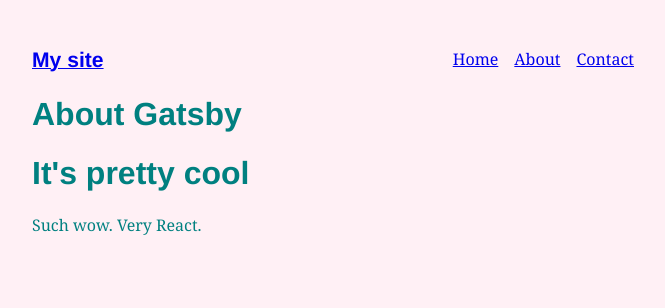
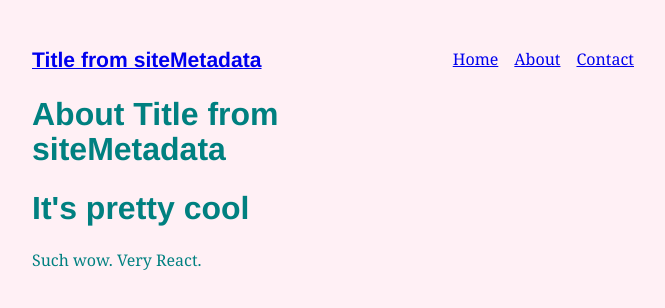
Before and after one commit to AE2s/GatsbyJs, a Gatsby site: page /about in a window 1280 px wide. Shown: the whole page, without its empty margins (299-964 px from the left). Built offline with nearby package versions, Linux system fonts and the light colour scheme; Gatsby itself is replaced by a stand-in of ours.

Commit message:
Part 4 : use graphQL to show metaData title

```diff
--- a/gatsby-config.js
+++ b/gatsby-config.js
@@ -5,6 +5,9 @@
  */
 
 module.exports = {
+  siteMetadata: {
+    title: `Title from siteMetadata`,
+  },
   plugins: [
     {
       resolve: `gatsby-plugin-typography`,
--- a/src/components/layout.js
+++ b/src/components/layout.js
@@ -1,5 +1,5 @@
 import React from "react"
-import { Link } from "gatsby"
+import { Link, useStaticQuery, graphql } from "gatsby"
 
 const ListLink = props => (
   <li style={{ display: `inline-block`, marginRight: `1rem` }}>
@@ -7,11 +7,23 @@
   </li>
 )
 
-export default ({ children }) => (
+export default ({ children }) => {
+  const data = useStaticQuery(
+    graphql`
+      query {
+        site {
+          siteMetadata {
+            title
+          }
+        }
+      }
+    `
+  )
+  return (
     <div style={{ margin: `3rem auto`, maxWidth: 650, padding: `0 1rem` }}>
       <header style={{ marginBottom: `1.5rem` }}>
         <Link to="/" style={{ textShadow: `none`, backgroundImage: `none` }}>
-        <h3 style={{ display: `inline` }}>My site</h3>
+          <h3 style={{ display: `inline` }}>{data.site.siteMetadata.title}</h3>
         </Link>
         <ul style={{ listStyle: `none`, float: `right` }}>
           <ListLink to="/">Home</ListLink>
@@ -22,3 +34,4 @@
       {children}
     </div>
   )
+}
--- a/src/pages/about.js
+++ b/src/pages/about.js
@@ -1,13 +1,24 @@
 import React from "react"
 import Header from "../components/header"
 import Layout from "../components/layout"
+import { graphql } from "gatsby"
 
-export default () => (
+export default ({ data }) => (
   <Layout>
     <div style={{ color: `teal` }}>
-      <Header headerText="About Gatsby" />
+      <Header headerText={`About ${data.site.siteMetadata.title}`} />
       <Header headerText="It's pretty cool" />
       <p>Such wow. Very React.</p>
     </div>
   </Layout>
 )
+
+export const query = graphql`
+  query {
+    site {
+      siteMetadata {
+        title
+      }
+    }
+  }
+`
```
Lines whose indentation alone changed are shown as unchanged.
